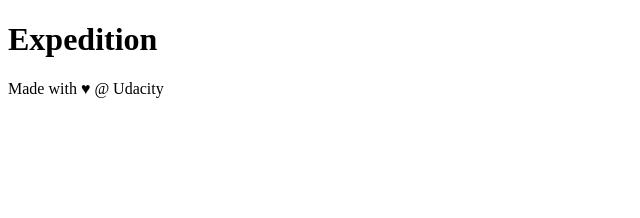
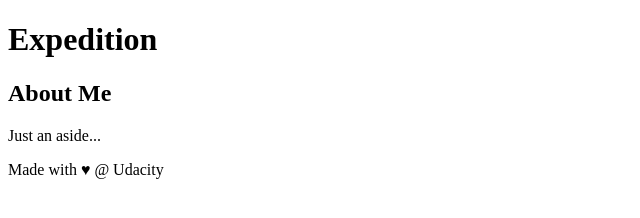
Before and after one commit to HFConsultant/new-git-project, a plain HTML site: page index.html in a window 1280 px wide. Shown: the whole page, without its empty margins (0-640 px from the left). Drawn offline with Linux system fonts and the light colour scheme.

Commit message:
Interest

```diff
--- a/index.html
+++ b/index.html
@@ -19,6 +19,12 @@
         </main>
     </div>
 
+<aside>
+    <h2>About Me</h2>
+
+    <p>Just an aside...</p>
+</aside>
+
     <footer>
         Made with ♥ @ Udacity
     </footer>
```
